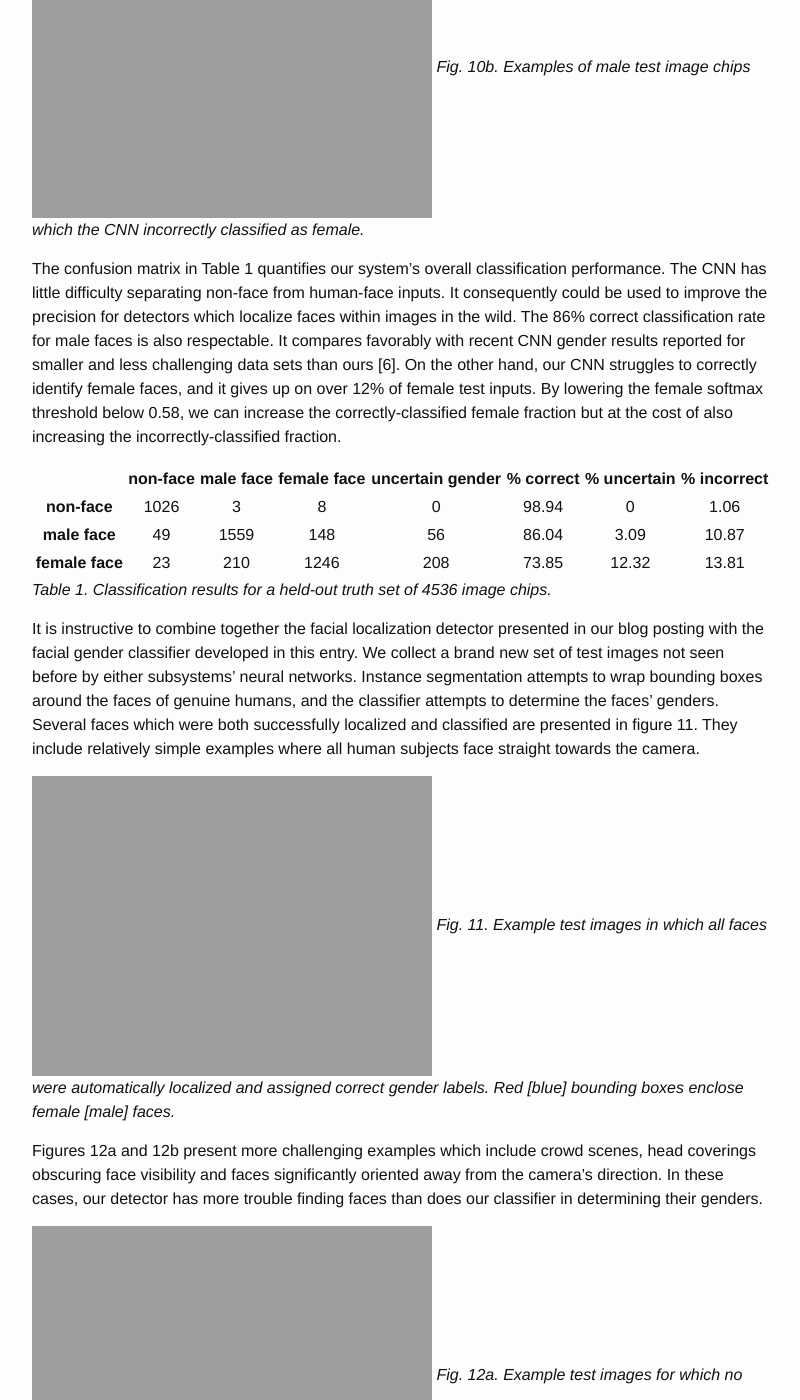
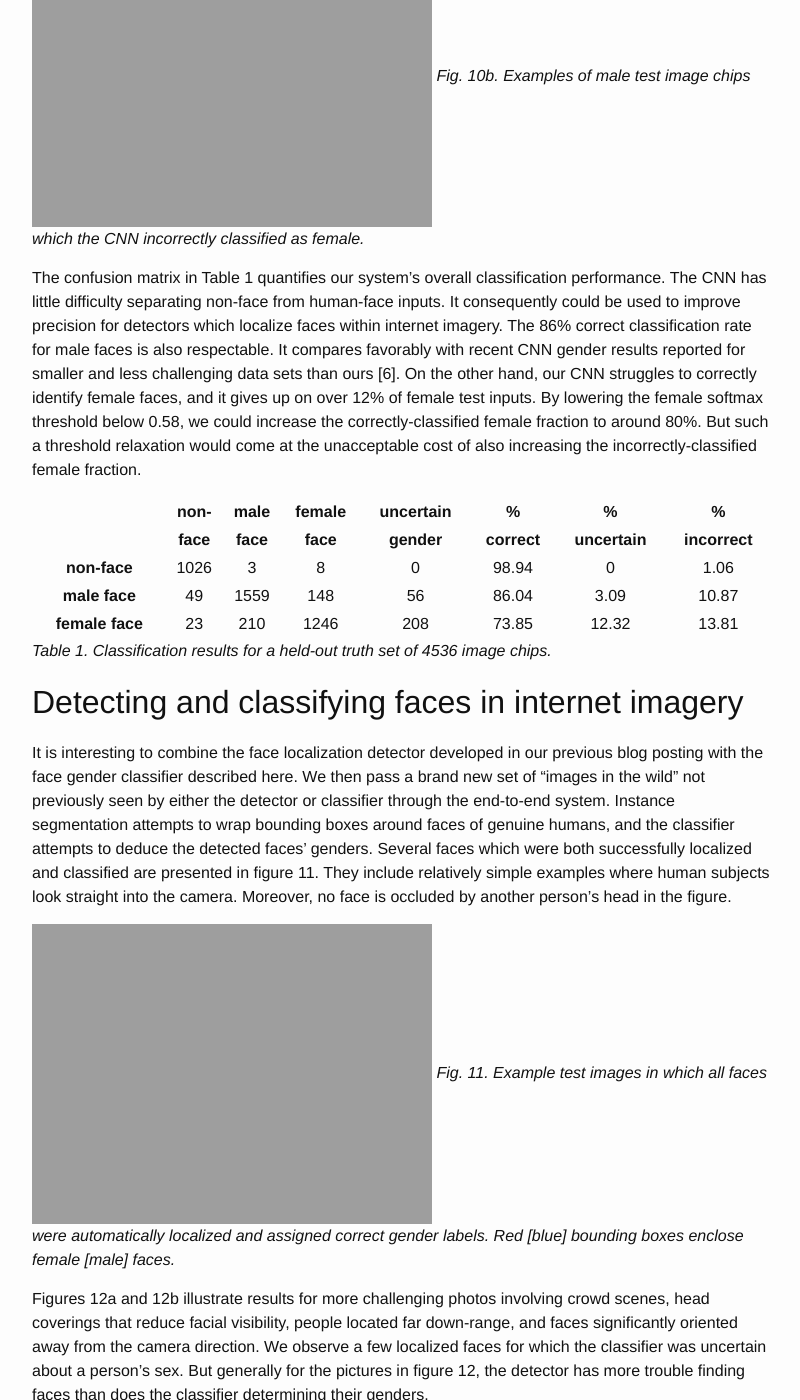
Before and after one commit to PeterCho/blog, a Jekyll site: the page built from _posts/2016-08-09-cvml.markdown, in a window 1280 px wide and 1400 px high, scrolled down 8473 px. Shown: the whole window, without its empty margins (238-1038 px from the left). Built offline with Jekyll 4.4.1, drawn with Linux system fonts in a browser that asks for light colours; some of the changed text lies outside the part shown.

Commit message:
More polishing

```diff
--- a/_posts/2016-08-09-cvml.markdown
+++ b/_posts/2016-08-09-cvml.markdown
@@ -133,7 +133,7 @@
 *Fig. 4.  Image chips extracted from internet photos which contain no human
 face content.*
 
-## CNN Architecture, Hyperparameters and Training
+## CNN architecture, hyperparameters and training
 
 We seek to classify input image chips into one of 3 categories: non-face,
 male face or female face.  Since the number of output categories is small,
@@ -194,29 +194,32 @@
 values for the training data.  The red curve illustrates the CNN's accuracy
 on a held-out subset of the training data.*
 
-## Facial Gender Inference
+## Facial gender inference
 
-We settled upon the CNN architecture and hyperparameters presented in the
-previous section after performing multiple runs on our validation set of
-1617 image chips.  To our surprise, we found that the CNN had greater
-problems with incorrectly classifying females than males.  We also
-discovered that the softmax probabilities for correctly labeled validation
-chips were generally higher than those for their incorrect counterparts.
+We settled upon our CNN's architecture and hyperparameters after performing
+multiple runs and analyzing its output on a validation set of 1617 image
+chips.  Somewhat surprisingly, we found that the CNN had greater difficulty
+classifying females than males.  Perhaps the frequent presence of facial
+hair makes male faces intrinsicially easier to identify than female faces.
+We also discovered that softmax probabilities for correctly labeled
+validation chips were generally higher than those for their incorrectly
+classified counterparts.
 
 It is unreasonable to expect any automated system to perform perfectly all
 the time.  But machines should return confidence values along with their
 predictions.  We may then ignore any automated result whose confidence lies
 below some threshold.  Using our validation data, we empirically determined
-threshold values of 0.52 and 0.58 upon softmax probabilities for male and
-female classification labels.  If our CNN outputs a gender label and
-confidence score that lie below these thresholds, the result is declared
-too uncertain to be trusted.
+softmax probability thresholds of 0.52 and 0.58 for male and female
+classification labels.  If the CNN outputs a confidence score for a gender
+label that lies below these thresholds, the result is declared too
+uncertain to be trusted.
 
-We next pass a reserved set of 4536 image chips through the CNN to assess
-its performance.  Representative examples of test chips whose facial
-genders were correctly classified are presented in figures 7a and 7b.  They
+After fixing the CNN's architecture and hyperparameters, we perform
+inference upon a reserved test set of 4536 image chips to assess the
+network's performance.  Representative examples of test chips whose facial
+genders are correctly classified are presented in figures 7a and 7b.  They
 include several challenging instances where faces are significantly
-cropped, blurred or occluded:
+cropped, blurred or occluded.
 
 ![FaceGender]({{site.url}}/blog/images/face_gender/results/padded_correct_female_classifications.png)
 *Fig. 7a. Examples of test image chips correctly classified by the CNN as
@@ -226,40 +229,41 @@
 *Fig. 7b.  Examples of test image chips correctly classified by the CNN as
 male.*
 
-It is interesting to note that a number of our test images contain faces
+It is interesting to note that a number of test chips contain faces
 originating from "2D" sources such as oil paintings, pencil drawings and
 poster billboards.  In our previous blog entry, we found that instance
 segmentation could successfully localize such "flat" faces in internet
-images [1].  Figures 8a and 8b demonstrate that a CNN can also successfully
-classify genders for a number of such 2D faces.
+images [1].  Figures 8a and 8b demonstrate that a machine can also
+successfully classify genders for 2D faces.
 
 ![FaceGender]({{site.url}}/blog/images/face_gender/results/female_2D_correct.png)
 *Fig. 8a.  Examples of test faces coming from paintings, line drawings and
-physical photos correctly classified as female.*
+billboard placards correctly classified as female.*
 
 ![FaceGender]({{site.url}}/blog/images/face_gender/results/male_2D_correct.png)
 *Fig. 8b.  Examples of test faces coming from paintings, line drawings and
 physical photos correctly classified as male.*
 
-Of course, if input image quality is poor, our system cannot confidently
-return any classification result.  For instance, the machine marks facial
-genders for all of the chips in figure 9 as unknown:
+If the incoming image quality is sufficiently poor, our system cannot
+confidently return any classification result.  For instance, the machine
+marks as unknown the facial genders for all chips in figure 9.  Our CNN
+also definitely makes classification mistakes.  Representative examples of
+incorrectly classified female and male image chips are shown in figures 10a
+and 10b.  For several of the chips in these figures, it is difficult for
+even a human to determine gender without seeing the context of the full
+images from which they were excised.  Moreover, it is often hard to tell
+gender for very young and old human subjects as well as for people whose
+faces are obscured by masks or markings.  Small pixel sizes and croppings
+of head shots further render sex determination difficult.  But in other
+failure cases, most humans would have no trouble determining correct gender
+assignments.
+
 
 ![FaceGender]({{site.url}}/blog/images/face_gender/results/padded_unsure_classifications.png)
 *Fig. 9. Examples of test faces for which the CNN was significantly
 uncertain about gender.  The top [bottom] row contains female [male] image
 chips.*
 
-And our CNN also definitely makes classification mistakes.  Representative
-examples of incorrectly classified female and male image chips are
-presented in figures 10a and 10b.  For several of the image chips in these
-figures, it is difficult for even a human to determine gender without
-seeing the context of the full images from which they were excised.  It is
-often hard to tell gender for very young and old human subjects as well as
-for people whose faces are obscured by masks or markings.  Small pixel
-sizes and croppings of head shots also render sex determination difficult.
-But in other failure cases, most humans would have no trouble determining
-correct gender assignments.
 
 ![FaceGender]({{site.url}}/blog/images/face_gender/results/incorrect_female_2_male_classifications.png)
 *Fig. 10a. Examples of female test image chips which the CNN incorrectly
@@ -272,27 +276,39 @@
 The confusion matrix in Table 1 quantifies our system's overall
 classification performance.  The CNN has little difficulty separating
 non-face from human-face inputs.  It consequently could be used to improve
-the precision for detectors which localize faces within images in the wild.
-The 86% correct classification rate for male faces is also respectable.  It
+precision for detectors which localize faces within internet imagery.  The
+86% correct classification rate for male faces is also respectable.  It
 compares favorably with recent CNN gender results reported for smaller and
 less challenging data sets than ours [6].  On the other hand, our CNN
 struggles to correctly identify female faces, and it gives up on over 12%
 of female test inputs.  By lowering the female softmax threshold below
-0.58, we can increase the correctly-classified female fraction but at the
-cost of also increasing the incorrectly-classified fraction.
+0.58, we could increase the correctly-classified female fraction to around
+80%.  But such a threshold relaxation would come at the unacceptable cost
+of also increasing the incorrectly-classified female fraction.
 
 <table style="width:100%">
   <thead>
     <tr>
       <th style="text-align: center"> </th>
-      <th style="text-align: center"> non-face </th>
-      <th style="text-align: center"> male face </th>
-      <th style="text-align: center"> female face </th>
-      <th style="text-align: center"> uncertain gender </th>
-      <th style="text-align: center"> % correct </th>
-      <th style="text-align: center"> % uncertain </th>
-      <th style="text-align: center"> % incorrect </th>
+      <th style="text-align: center"> non- </th>
+      <th style="text-align: center"> male </th>
+      <th style="text-align: center"> female </th>
+      <th style="text-align: center"> uncertain </th>
+      <th style="text-align: center"> %  </th>
+      <th style="text-align: center"> %  </th>
+      <th style="text-align: center"> %  </th>
     </tr>
+    <tr>
+      <th style="text-align: center"> </th>
+      <th style="text-align: center"> face </th>
+      <th style="text-align: center"> face </th>
+      <th style="text-align: center"> face </th>
+      <th style="text-align: center"> gender </th>
+      <th style="text-align: center"> correct </th>
+      <th style="text-align: center"> uncertain </th>
+      <th style="text-align: center"> incorrect </th>
+    </tr>
+
   </thead>
   <tbody>
     <tr>
@@ -331,26 +347,31 @@
 *Table 1. Classification results for a held-out truth set of 4536 image
 chips.*
 
-It is instructive to combine together the facial localization detector
-presented in our blog posting with the facial gender classifier developed
-in this entry.  We collect a brand new set of test images not seen before
-by either subsystems' neural networks.  Instance segmentation attempts to
-wrap bounding boxes around the faces of genuine humans, and the classifier
-attempts to determine the faces' genders.  Several faces which were both
-successfully localized and classified are presented in figure 11.  They
-include relatively simple examples where all human subjects face straight
-towards the camera.
+## Detecting and classifying faces in internet imagery
+
+It is interesting to combine the face localization detector developed in
+our previous blog posting with the face gender classifier described here.
+We then pass a brand new set of "images in the wild" not previously seen by
+either the detector or classifier through the end-to-end system.  Instance
+segmentation attempts to wrap bounding boxes around faces of genuine
+humans, and the classifier attempts to deduce the detected faces' genders.
+Several faces which were both successfully localized and classified are
+presented in figure 11.  They include relatively simple examples where
+human subjects look straight into the camera.  Moreover, no face is
+occluded by another person's head in the figure.
 
 ![FaceGender]({{site.url}}/blog/images/face_gender/results/good_all_faces.png)
 *Fig. 11. Example test images in which all faces were automatically
 localized and assigned correct gender labels.  Red [blue] bounding boxes
 enclose female [male] faces.*
 
-Figures 12a and 12b present more challenging examples which include crowd
-scenes, head coverings obscuring face visibility and faces significantly
-oriented away from the camera's direction.  In these cases, our detector
-has more trouble finding faces than does our classifier in determining
-their genders.
+Figures 12a and 12b illustrate results for more challenging photos
+involving crowd scenes, head coverings that reduce facial visibility,
+people located far down-range, and faces significantly oriented away from
+the camera direction.  We observe a few localized faces for which the
+classifier was uncertain about a person's sex.  But generally for the
+pictures in figure 12, the detector has more trouble finding faces than
+does the classifier determining their genders.
 
 ![FaceGender]({{site.url}}/blog/images/face_gender/results/good_most_faces.png)
 *Fig. 12a. Example test images for which no localized face was assigned an
```
